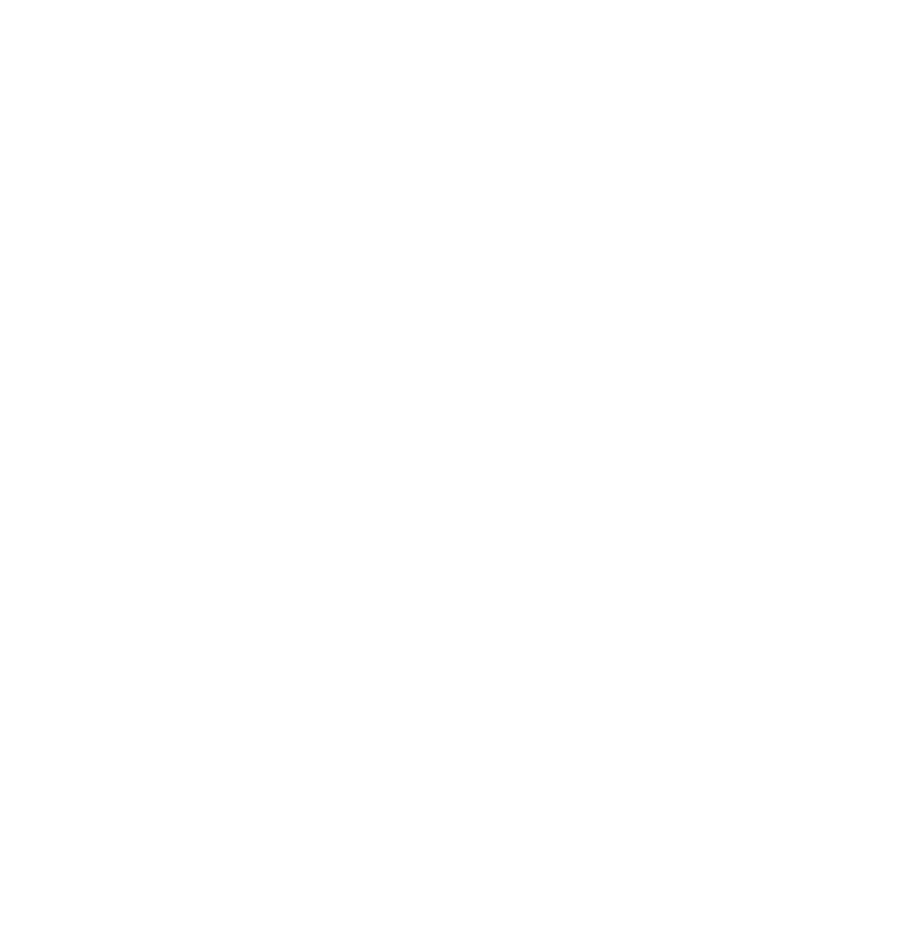
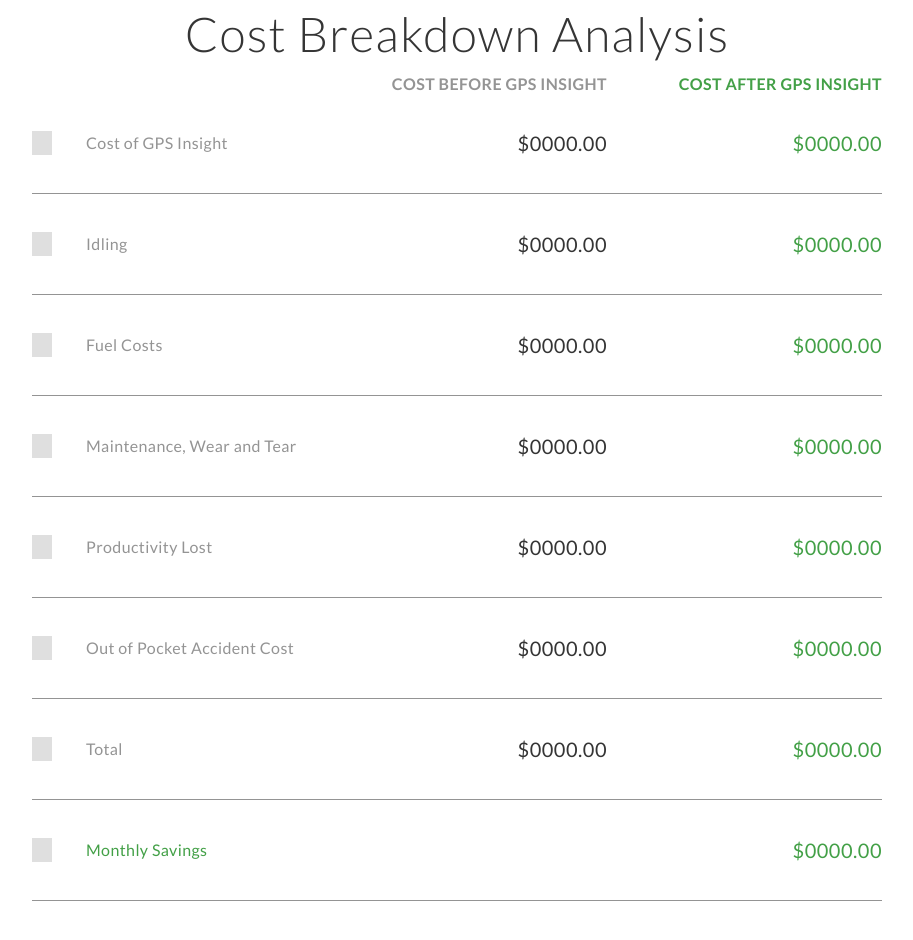
Before and after one commit to factor1/ecosystem-calculator, a React (Vite) app: page /calculate in a window 1280 px wide. Shown: the part 940-1880 px from the top of the page, without its empty margins (183-1096 px from the left). Before the commit the page ends 935 px from the top, so only its background shows below. Built offline with nearby package versions, Linux system fonts and the light colour scheme; no server answers.

Commit message:
Scaffold out Cost Breakdown

```diff
--- /dev/null
+++ b/src/Calculate/CostBreakdown.tsx
@@ -0,0 +1,163 @@
+import React from "react";
+import styled from "styled-components";
+
+import { colors } from "../styles/theme";
+import { Heading3, Paragraph } from "../common/Typography";
+import ToolTipIcon from "../common/ToolTipIcon";
+
+const Container = styled.div`
+  display: block;
+  position: relative;
+  width: 100%;
+  text-align: center;
+  margin-top: 110px;
+  @media screen and (max-width: 767px) {
+    display: none;
+  }
+`;
+
+const Grid = styled.div`
+  display: grid;
+  grid-template-columns: 20px auto 275px 275px;
+  grid-template-rows: auto;
+  grid-gap: 38px 0;
+`;
+
+const BeforeHeading = styled.div`
+  grid-column-start: 3;
+  text-align: right;
+  font: 600 16px/19px Lato;
+  letter-spacing: 0.4px;
+  color: ${colors.midGrey};
+  text-transform: uppercase;
+  align-self: center;
+`;
+
+const AfterHeading = styled.div`
+  text-align: right;
+  font: 600 16px/19px Lato;
+  letter-spacing: 0.4px;
+  color: ${colors.green};
+  text-transform: uppercase;
+  align-self: center;
+`;
+
+const RowLabel = styled.div`
+  padding-left: 34px;
+  align-self: center;
+  & p {
+    margin: 0;
+  }
+`;
+
+const BeforeValue = styled.div`
+  text-align: right;
+  font: 400 20px/24px Lato;
+  letter-spacing: 0.5px;
+  color: ${colors.black};
+  align-self: center;
+`;
+
+const AfterValue = styled.div`
+  text-align: right;
+  font: 400 20px/24px Lato;
+  letter-spacing: 0.5px;
+  color: ${colors.green};
+  align-self: center;
+`;
+
+const Divider = styled.div`
+  height: 1px;
+  background: ${colors.midGrey};
+  grid-column: 1 / span 4;
+`;
+
+const CostBreakdown: React.FC = () => {
+  return (
+    <Container>
+      <Heading3>Cost Breakdown Analysis</Heading3>
+      <Grid>
+        <BeforeHeading>Cost Before GPS Insight</BeforeHeading>
+        <AfterHeading>Cost After GPS Insight</AfterHeading>
+
+        {/* Cost of GPS Insight */}
+        <ToolTipIcon dataTip="Some info goes here" />
+        <RowLabel>
+          <Paragraph color={colors.midGrey}>Cost of GPS Insight</Paragraph>
+        </RowLabel>
+        <BeforeValue>$0000.00</BeforeValue>
+        <AfterValue>$0000.00</AfterValue>
+        <Divider />
+
+        {/* Idling */}
+        <ToolTipIcon dataTip="Some info goes here" />
+        <RowLabel>
+          <Paragraph color={colors.midGrey}>Idling</Paragraph>
+        </RowLabel>
+        <BeforeValue>$0000.00</BeforeValue>
+        <AfterValue>$0000.00</AfterValue>
+        <Divider />
+
+        {/* Fuel Costs */}
+        <ToolTipIcon dataTip="Some info goes here" />
+        <RowLabel>
+          <Paragraph color={colors.midGrey}>Fuel Costs</Paragraph>
+        </RowLabel>
+        <BeforeValue>$0000.00</BeforeValue>
+        <AfterValue>$0000.00</AfterValue>
+        <Divider />
+
+        {/* Maintenance, Wear and Tear */}
+        <ToolTipIcon dataTip="Some info goes here" />
+        <RowLabel>
+          <Paragraph color={colors.midGrey}>
+            Maintenance, Wear and Tear
+          </Paragraph>
+        </RowLabel>
+        <BeforeValue>$0000.00</BeforeValue>
+        <AfterValue>$0000.00</AfterValue>
+        <Divider />
+
+        {/* Productivity Lost */}
+        <ToolTipIcon dataTip="Some info goes here" />
+        <RowLabel>
+          <Paragraph color={colors.midGrey}>Productivity Lost</Paragraph>
+        </RowLabel>
+        <BeforeValue>$0000.00</BeforeValue>
+        <AfterValue>$0000.00</AfterValue>
+        <Divider />
+
+        {/* Out of Pocket Accident Cost */}
+        <ToolTipIcon dataTip="Some info goes here" />
+        <RowLabel>
+          <Paragraph color={colors.midGrey}>
+            Out of Pocket Accident Cost
+          </Paragraph>
+        </RowLabel>
+        <BeforeValue>$0000.00</BeforeValue>
+        <AfterValue>$0000.00</AfterValue>
+        <Divider />
+
+        {/* Total*/}
+        <ToolTipIcon dataTip="Some info goes here" />
+        <RowLabel>
+          <Paragraph color={colors.midGrey}>Total</Paragraph>
+        </RowLabel>
+        <BeforeValue>$0000.00</BeforeValue>
+        <AfterValue>$0000.00</AfterValue>
+        <Divider />
+
+        {/* Monthly Savings */}
+        <ToolTipIcon dataTip="Some info goes here" />
+        <RowLabel>
+          <Paragraph color={colors.green}>Monthly Savings</Paragraph>
+        </RowLabel>
+        <BeforeValue>{""}</BeforeValue>
+        <AfterValue>$0000.00</AfterValue>
+        <Divider />
+      </Grid>
+    </Container>
+  );
+};
+
+export default CostBreakdown;
--- a/src/Calculate/TableInput.tsx
+++ b/src/Calculate/TableInput.tsx
@@ -1,9 +1,9 @@
 import React from "react";
 import styled from "styled-components";
-import ReactTooltip from "react-tooltip";
 
 import { colors } from "../styles/theme";
-import { FormikHandlers, FormikTouched, FormikErrors } from "formik";
+import { FormikTouched, FormikErrors } from "formik";
+import ToolTipIcon from "../common/ToolTipIcon";
 
 interface Props {
   label: string;
@@ -27,17 +27,6 @@
   justify-content: space-between;
   align-items: center;
   flex-flow: row nowrap;
-`;
-
-const TooltipIcon = styled.div`
-  display: flex;
-  position: relative;
-  flex-direction: column;
-  justify-content: center;
-  align-items: flex-start;
-  height: 100%;
-  width: 20px;
-  background: ${colors.lightGrey};
 `;
 
 const InputContainer = styled.div`
@@ -107,8 +96,7 @@
   return (
     <>
       <Container>
-        <TooltipIcon data-tip={tooltip} />
-        <ReactTooltip place="top" type="dark" effect="solid" />
+        <ToolTipIcon dataTip={tooltip} />
         <InputContainer>
           <Label htmlFor={id}>{label}</Label>
           <Input
--- a/src/Calculate/index.tsx
+++ b/src/Calculate/index.tsx
@@ -6,7 +6,8 @@
 import { Heading3, Heading5, Heading4 } from "../common/Typography";
 import { colors } from "../styles/theme";
 import TableInput from "./TableInput";
-import { CalculatorContext } from "~GlobalContext";
+import { CalculatorContext } from "../GlobalContext";
+import CostBreakdown from "./CostBreakdown";
 
 const Container = styled.div`
   display: flex;
@@ -133,7 +134,7 @@
           actions.setSubmitting(false);
         }}
       >
-        {({ errors, touched, isSubmitting, handleSubmit }) => (
+        {({ errors, touched, handleSubmit }) => (
           <Form style={{ width: "100%" }}>
             <FormWrapper>
               <Field
@@ -240,6 +241,7 @@
           </Form>
         )}
       </Formik>
+      <CostBreakdown />
     </Container>
   );
 };
--- a/src/GlobalContext/index.tsx
+++ b/src/GlobalContext/index.tsx
@@ -8,7 +8,7 @@
 interface ContextState {
   fleetSize: number | null;
   averageWage: number | null;
-  fuelCost: number | null;
+  fuelCost: number | string | null;
   hoursWorkedPerDay: number | null;
   averageDailyMiles: number | null;
   daysWorkedPerMonth: number | null;
@@ -22,7 +22,7 @@
 interface ContextValues {
   fleetSize: number | null;
   averageWage: number | null;
-  fuelCost: number | null;
+  fuelCost: number | string | null;
   hoursWorkedPerDay: number | null;
   averageDailyMiles: number | null;
   daysWorkedPerMonth: number | null;
@@ -32,10 +32,11 @@
   insuranceDeductible: number | null;
   accidentsPerYear: number | null;
   handleFormSubmit: (values: FormValues) => void;
+  handleInitialFormSubmit: (values: InitialFormValues) => void;
 }
 
 interface FormValues {
-  fuelCost: number | null;
+  fuelCost: number | string | null;
   hoursWorkedPerDay: number | null;
   averageDailyMiles: number | null;
   daysWorkedPerMonth: number | null;
@@ -44,6 +45,11 @@
   averageVehicleMPG: number | null;
   insuranceDeductible: number | null;
   accidentsPerYear: number | null;
+}
+
+interface InitialFormValues {
+  fleetSize: number;
+  averageWage: number;
 }
 
 export const CalculatorContext = React.createContext<ContextValues>({
@@ -58,7 +64,8 @@
   averageVehicleMPG: null,
   insuranceDeductible: null,
   accidentsPerYear: null,
-  handleFormSubmit: () => null
+  handleFormSubmit: () => null,
+  handleInitialFormSubmit: () => null
 });
 
 export class ContextProvider extends Component<
@@ -71,7 +78,7 @@
     this.state = {
       fleetSize: null,
       averageWage: null,
-      fuelCost: null,
+      fuelCost: 0,
       hoursWorkedPerDay: 8,
       averageDailyMiles: 80,
       daysWorkedPerMonth: 20,
@@ -92,11 +99,12 @@
       const response = await axios.get(
         "https://www.fueleconomy.gov/ws/rest/fuelprices"
       );
-      if (response && response.data && response.data.diesel) {
-        const fuelCost = Number(response.data.diesel);
+      console.log(response);
+      if (response && response.data && response.data.regular) {
+        const fuelCost = Number(response.data.regular).toFixed(2);
         return this.setState({ fuelCost });
       } else {
-        throw new Error("Could not get diesel pricing");
+        throw new Error("Could not get pricing");
       }
     } catch (error) {
       console.error("There was an error fetching fuel cost. ", error);
@@ -106,6 +114,9 @@
   handleFormSubmit = (values: FormValues) => {
     return this.setState({ ...values });
   };
+
+  handleInitialFormSubmit = (values: InitialFormValues) =>
+    this.setState({ ...values });
 
   render() {
     const {
@@ -135,7 +146,8 @@
           averageVehicleMPG,
           insuranceDeductible,
           accidentsPerYear,
-          handleFormSubmit: this.handleFormSubmit
+          handleFormSubmit: this.handleFormSubmit,
+          handleInitialFormSubmit: this.handleInitialFormSubmit
         }}
       >
         {this.props.children}
--- a/src/Home/index.tsx
+++ b/src/Home/index.tsx
@@ -58,8 +58,7 @@
 }
 
 const Home: React.FC<Props> = ({ history: { push } }) => {
-  const { setFleetSize, setAverageWage } = useContext(CalculatorContext);
-
+  const { handleInitialFormSubmit } = useContext(CalculatorContext);
   return (
     <Container>
       <Heading2>Savings Calculator</Heading2>
@@ -78,21 +77,12 @@
             .required("Average wage is required")
         })}
         onSubmit={(values, actions) => {
-          setFleetSize(values.fleetSize);
-          setAverageWage(values.averageWage);
+          handleInitialFormSubmit(values);
           actions.setSubmitting(false);
           return push("/calculate");
         }}
       >
-        {({
-          values,
-          errors,
-          touched,
-          handleChange,
-          handleBlur,
-          handleSubmit,
-          isSubmitting
-        }) => (
+        {({ errors, touched, isSubmitting }) => (
           <Form>
             <CardContainer>
               <Card width={241}>
--- /dev/null
+++ b/src/common/ToolTipIcon.tsx
@@ -0,0 +1,32 @@
+import React from "react";
+import styled from "styled-components";
+import ReactTooltip from "react-tooltip";
+
+import { colors } from "../styles/theme";
+
+const Icon = styled.div`
+  display: flex;
+  position: relative;
+  flex-direction: column;
+  justify-content: center;
+  align-items: flex-start;
+  height: 100%;
+  width: 20px;
+  background: ${colors.lightGrey};
+`;
+
+interface Props {
+  dataTip: string;
+  style?: Object;
+}
+
+const ToolTipIcon: React.FC<Props> = ({ dataTip, style }) => {
+  return (
+    <>
+      <Icon data-tip={dataTip} style={style} />
+      <ReactTooltip place="top" type="dark" effect="solid" />
+    </>
+  );
+};
+
+export default ToolTipIcon;
--- a/src/common/Typography.tsx
+++ b/src/common/Typography.tsx
@@ -80,12 +80,14 @@
 export const Paragraph: React.FC<TypographyProps> = ({
   children,
   textAlign = "left",
-  className
+  className,
+  color
 }) => {
   const Text = styled.p`
     font: 400 16px/19px Lato;
     letter-spacing: 0.4px;
     text-align: ${textAlign};
+    color: ${color ? color : colors.black};
   `;
 
   return <Text className={className}>{children}</Text>;
```
